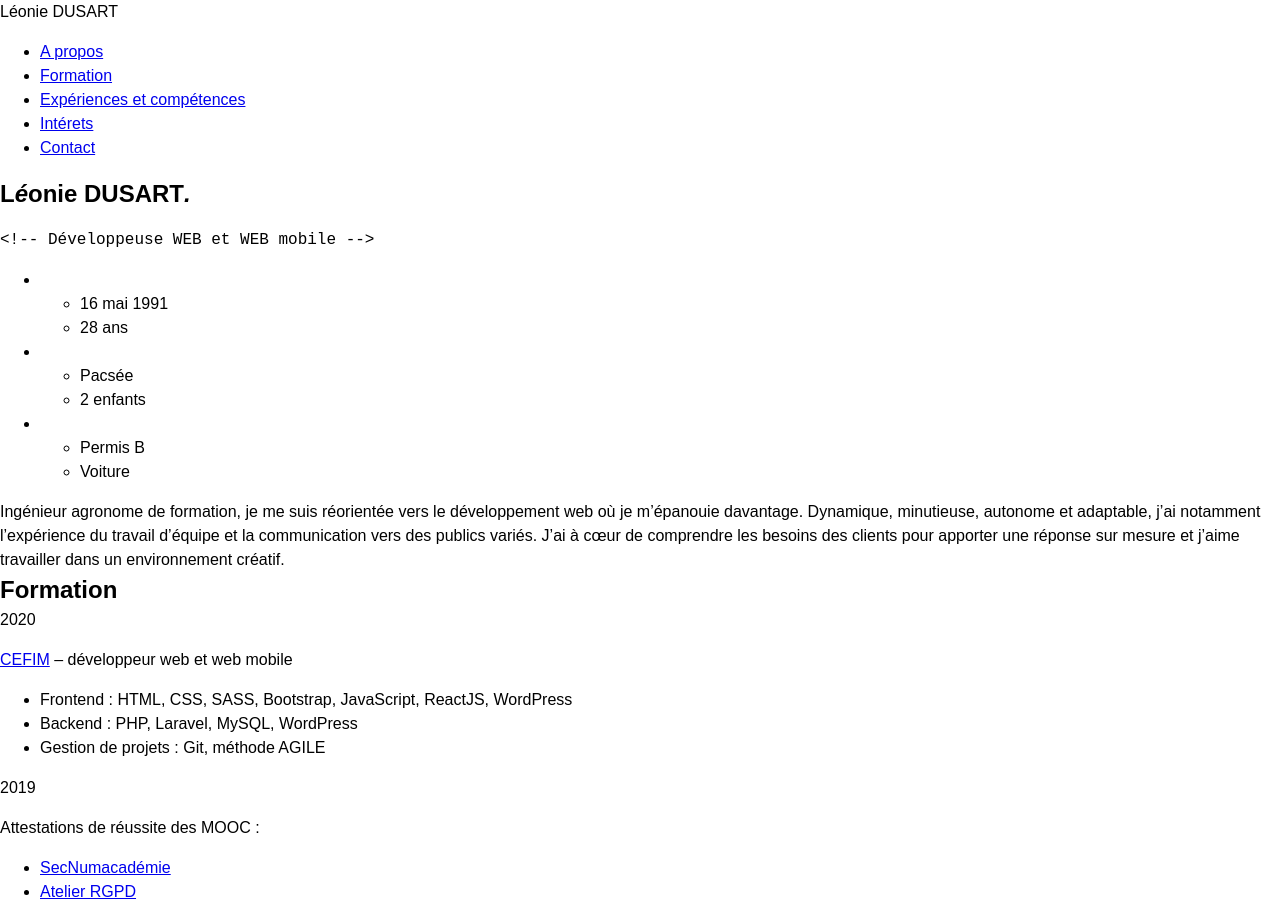
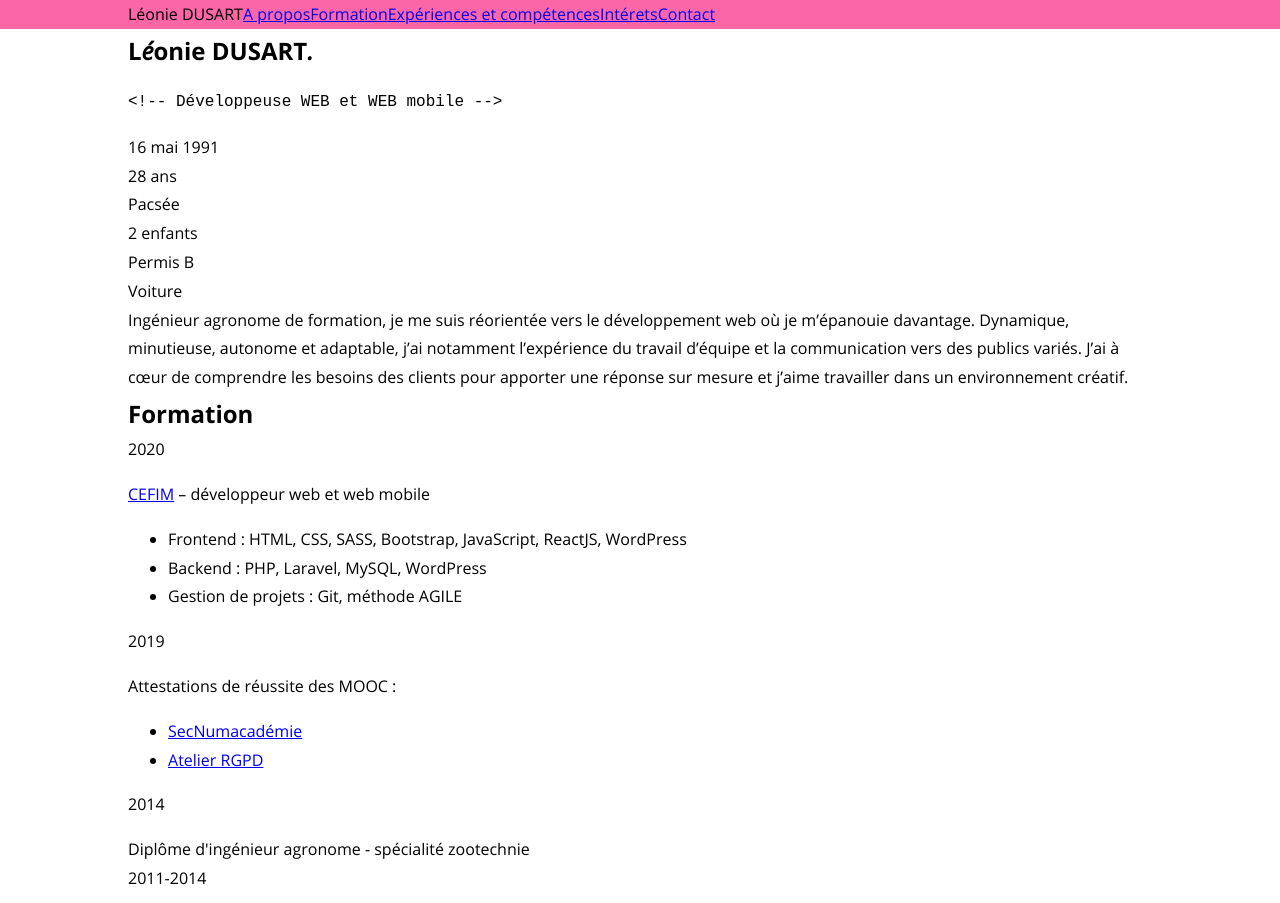
Before and after one commit to Leonie-D/CV, a website: page index.html in a window 1280 px wide. Shown: the top 903 px of the page. Drawn offline with Linux system fonts and the light colour scheme.

Commit message:
Un peu de style (to be continued)

```diff
--- a/index.html
+++ b/index.html
@@ -10,7 +10,7 @@
         <div class="container">
             <p>Léonie DUSART</p>
             <nav>
-                <ul>
+                <ul class="menu">
                     <li><a href="#about">A propos</a></li>
                     <li><a href="#education">Formation</a></li>
                     <li><a href="#experiences">Expériences et compétences</a></li>
@@ -25,33 +25,33 @@
             <div class="container">
                 <h1>L<em>é</em>onie DUSART<em>.</em></h1>
                 <pre>&lt;!-- Développeuse WEB et WEB mobile --&gt;</pre>
-                <ul>
+                <ul class="information">
                     <!-- ajouter logos svg -->
-                    <li class="birthday">
-                        <ul>
+                    <li>
+                        <ul class="birthday">
                             <li>16 mai 1991</li>
                             <li>28 ans</li>
                             <!-- tenter un script js pour mise à jour -->
                         </ul>
                     </li>
-                    <li class="family">
-                        <ul>
+                    <li>
+                        <ul class="family">
                             <li>Pacsée</li>
                             <li>2 enfants</li>
                         </ul>
                     </li>
-                    <li class="mobility">
-                        <ul>
+                    <li>
+                        <ul class="mobility">
                             <li>Permis B</li>
                             <li>Voiture</li>
                         </ul>
                     </li>
                 </ul>
+                <p>
+                    Ingénieur agronome de formation, je me suis réorientée vers le développement web où je m’épanouie davantage.
+                    Dynamique, minutieuse, autonome et adaptable, j’ai notamment l’expérience du travail d’équipe et la communication vers des publics variés. J’ai à cœur de comprendre les besoins des clients pour apporter une réponse sur mesure et j’aime travailler dans un environnement créatif.
+                </p>
             </div>
-            <p>
-                Ingénieur agronome de formation, je me suis réorientée vers le développement web où je m’épanouie davantage.
-                Dynamique, minutieuse, autonome et adaptable, j’ai notamment l’expérience du travail d’équipe et la communication vers des publics variés. J’ai à cœur de comprendre les besoins des clients pour apporter une réponse sur mesure et j’aime travailler dans un environnement créatif.
-            </p>
         </section>
         <section id="education">
             <div class="container">
@@ -156,14 +156,14 @@
             </div>
         </section>
         <section id="hobbies">
-            <h2>Intérêts</h2>
             <div class="container">
+                <h2>Intérêts</h2>
 
             </div>
         </section>
         <section id="contact">
-            <h2>Contact</h2>
             <div class="container">
+                <h2>Contact</h2>
                 <ul>
                     <!-- ajouter logos svg -->
                     <li>06.69.12.99.26</li>
--- a/scss/_global.scss
+++ b/scss/_global.scss
@@ -1,3 +1,72 @@
+//  ---------------------- Fonts ------------------------
+
+/* open-sans-regular - latin */
+@font-face {
+    font-family: 'Open Sans';
+    font-style: normal;
+    font-weight: 400;
+    font-display: swap;
+    src: local('Open Sans Regular'), local('OpenSans-Regular'),
+         url('../fonts/open-sans-v17-latin-regular.woff2') format('woff2'), /* Chrome 26+, Opera 23+, Firefox 39+ */
+         url('../fonts/open-sans-v17-latin-regular.woff') format('woff'); /* Chrome 6+, Firefox 3.6+, IE 9+, Safari 5.1+ */
+  }
+
+/* open-sans-italic - latin */
+@font-face {
+    font-family: 'Open Sans';
+    font-style: italic;
+    font-weight: 400;
+    font-display: swap;
+    src: local('Open Sans Italic'), local('OpenSans-Italic'),
+         url('../fonts/open-sans-v17-latin-italic.woff2') format('woff2'), /* Chrome 26+, Opera 23+, Firefox 39+ */
+         url('../fonts/open-sans-v17-latin-italic.woff') format('woff'); /* Chrome 6+, Firefox 3.6+, IE 9+, Safari 5.1+ */
+  }
+
+/* open-sans-600 - latin */
+@font-face {
+    font-family: 'Open Sans';
+    font-style: normal;
+    font-weight: 600;
+    font-display: swap;
+    src: local('Open Sans SemiBold'), local('OpenSans-SemiBold'),
+         url('../fonts/open-sans-v17-latin-600.woff2') format('woff2'), /* Chrome 26+, Opera 23+, Firefox 39+ */
+         url('../fonts/open-sans-v17-latin-600.woff') format('woff'); /* Chrome 6+, Firefox 3.6+, IE 9+, Safari 5.1+ */
+  }
+
+/* open-sans-700 - latin */
+@font-face {
+    font-family: 'Open Sans';
+    font-style: normal;
+    font-weight: 700;
+    font-display: swap;
+    src: local('Open Sans Bold'), local('OpenSans-Bold'),
+         url('../fonts/open-sans-v17-latin-700.woff2') format('woff2'), /* Chrome 26+, Opera 23+, Firefox 39+ */
+         url('../fonts/open-sans-v17-latin-700.woff') format('woff'); /* Chrome 6+, Firefox 3.6+, IE 9+, Safari 5.1+ */
+  }
+
+
+// ---------------------- Style ------------------------
+
 body {
-    font-family: sans-serif;
+    font-family: 'Open sans', sans-serif;
+    line-height: 1.8;
 }
+
+header {
+    background-color: $primary;
+
+    .container {
+        display: flex;
+        flex-direction: row;
+    }
+
+    .menu {
+        display: flex;
+    }
+}
+
+.container {
+    max-width: 80%;
+    margin-left: auto;
+    margin-right: auto;
+}
--- a/scss/_variables.scss
+++ b/scss/_variables.scss
@@ -0,0 +1,6 @@
+// -------------------- Colors ----------------
+
+$primary: #FA66A6;
+$secondary: #BA4C7C;
+$darker: #7A3251;
+$contrast: #5A8CFA;
```
Also changed, not shown: css/style.css, fonts/open-sans-v17-latin-600.woff (added), fonts/open-sans-v17-latin-600.woff2 (added), fonts/open-sans-v17-latin-700.woff (added), fonts/open-sans-v17-latin-700.woff2 (added), fonts/open-sans-v17-latin-italic.woff (added), fonts/open-sans-v17-latin-italic.woff2 (added), fonts/open-sans-v17-latin-regular.woff (added), fonts/open-sans-v17-latin-regular.woff2 (added), 1 other file.
